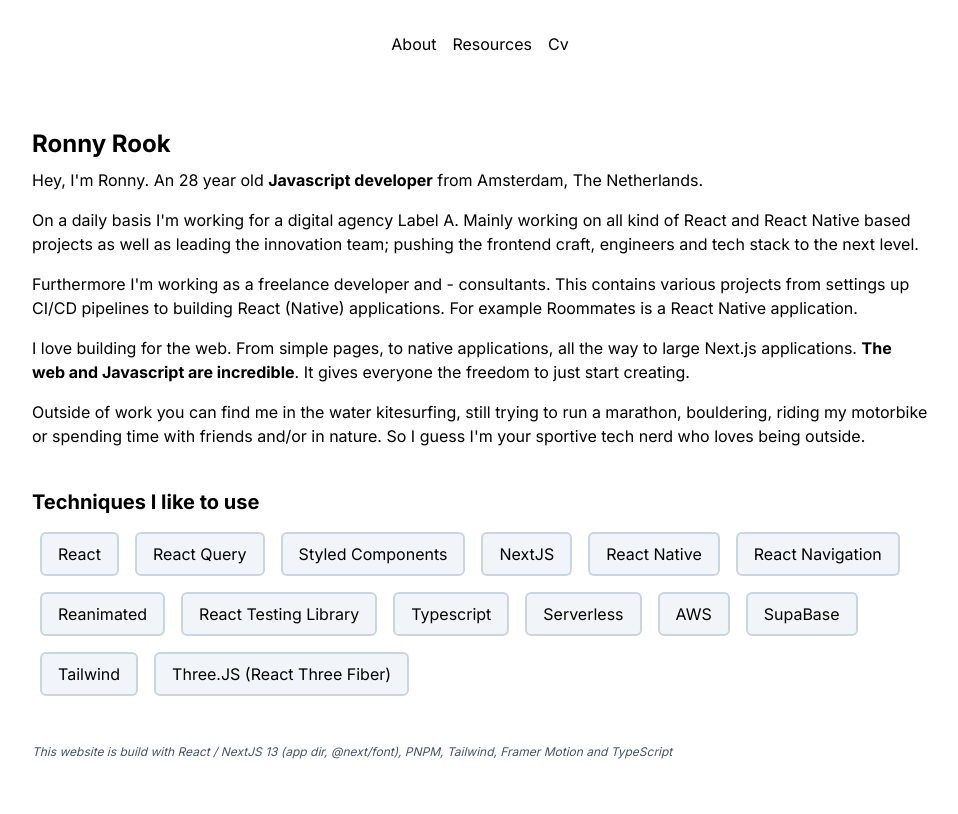
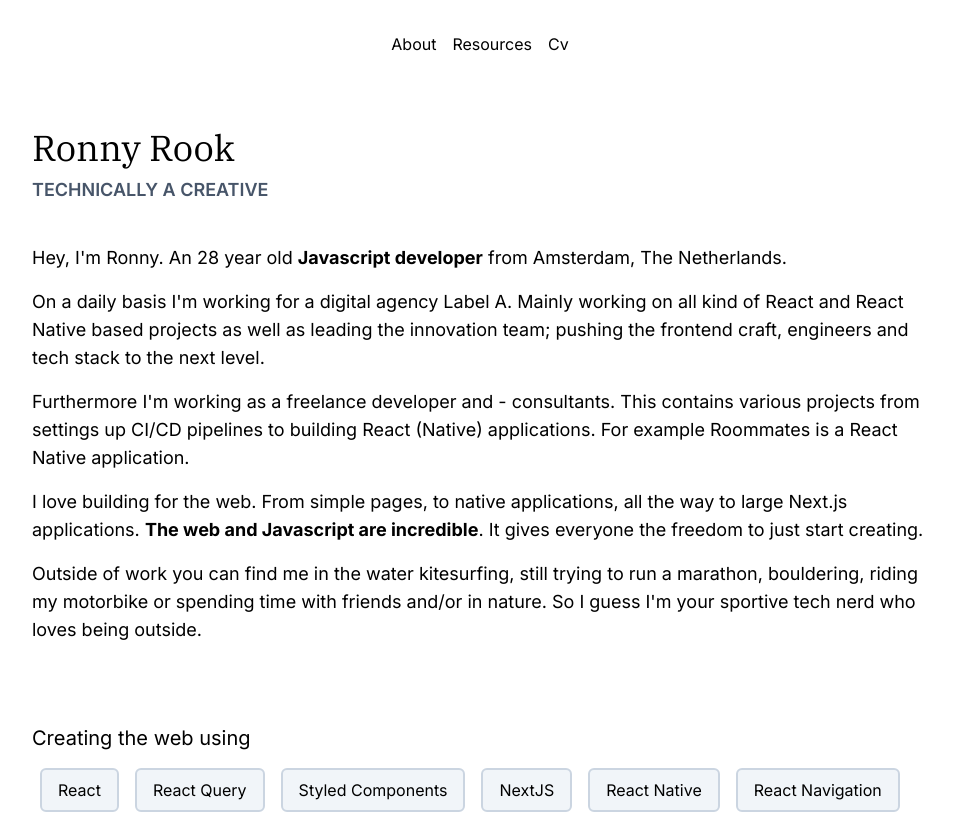
Before and after one commit to rnnyrk/ronnyrook.nl, a Next.js app: page / in a window 1280 px wide. Shown: the top 814 px of the page, without its empty margins (160-1118 px from the left). Built offline with nearby package versions, Linux system fonts and the light colour scheme.

Commit message:
Change typography on home

```diff
--- a/src/app/page.tsx
+++ b/src/app/page.tsx
@@ -1,6 +1,7 @@
 'use client';
 
 import { Container } from 'common/layout/Container';
+import { Heading } from 'common/typography/Heading';
 import { Skills } from 'modules/home/Skills';
 
 const getAge = () => {
@@ -21,19 +22,22 @@ const Home = () => {
   return (
     <Container>
       <article>
-        <h1 className="mb-2 text-2xl font-bold">Ronny Rook</h1>
-        <p className="mb-4">
+        <Heading>Ronny Rook</Heading>
+        <h2 className="mt-2 text-lg uppercase font-semibold text-slate-600">
+          Technically a creative
+        </h2>
+        <p className="mt-10 mb-4 text-lg">
           Hey, I'm Ronny. An {getAge()} year old <strong>Javascript developer</strong> from
           Amsterdam, The Netherlands.
         </p>
 
-        <p className="mb-4">
+        <p className="mb-4 text-lg">
           On a daily basis I'm working for a digital agency Label A. Mainly working on all kind of
           React and React Native based projects as well as leading the innovation team; pushing the
           frontend craft, engineers and tech stack to the next level.
         </p>
 
-        <p className="mb-4">
+        <p className="mb-4 text-lg">
           Furthermore I'm working as a freelance developer and - consultants. This contains various
           projects from settings up CI/CD pipelines to building React (Native) applications. For
           example{' '}
@@ -47,26 +51,25 @@ const Home = () => {
           is a React Native application.
         </p>
 
-        <p className="mb-4">
+        <p className="mb-4 text-lg">
           I love building for the web. From simple pages, to native applications, all the way to
           large Next.js applications. <strong>The web and Javascript are incredible</strong>. It
           gives everyone the freedom to just start creating.
         </p>
 
-        <p className="mb-4">
+        <p className="mb-4 text-lg">
           Outside of work you can find me in the water kitesurfing, still trying to run a marathon,
           bouldering, riding my motorbike or spending time with friends and/or in nature. So I guess
           I'm your sportive tech nerd who loves being outside.
         </p>
       </article>
 
-      <h2 className="mt-10 text-xl font-bold">Techniques I like to use</h2>
+      <h2 className="mt-20 mb-2 text-xl">Creating the web using</h2>
       <Skills />
 
-      <footer>
+      <footer className="mb-8">
         <p className="text-slate-600 text-xs italic">
-          This website is build with React / NextJS 13 (app dir, @next/font), PNPM, Tailwind, Framer
-          Motion and TypeScript
+          Build with NextJS 13, PNPM, Tailwind, Framer Motion and TypeScript
         </p>
       </footer>
     </Container>
```
